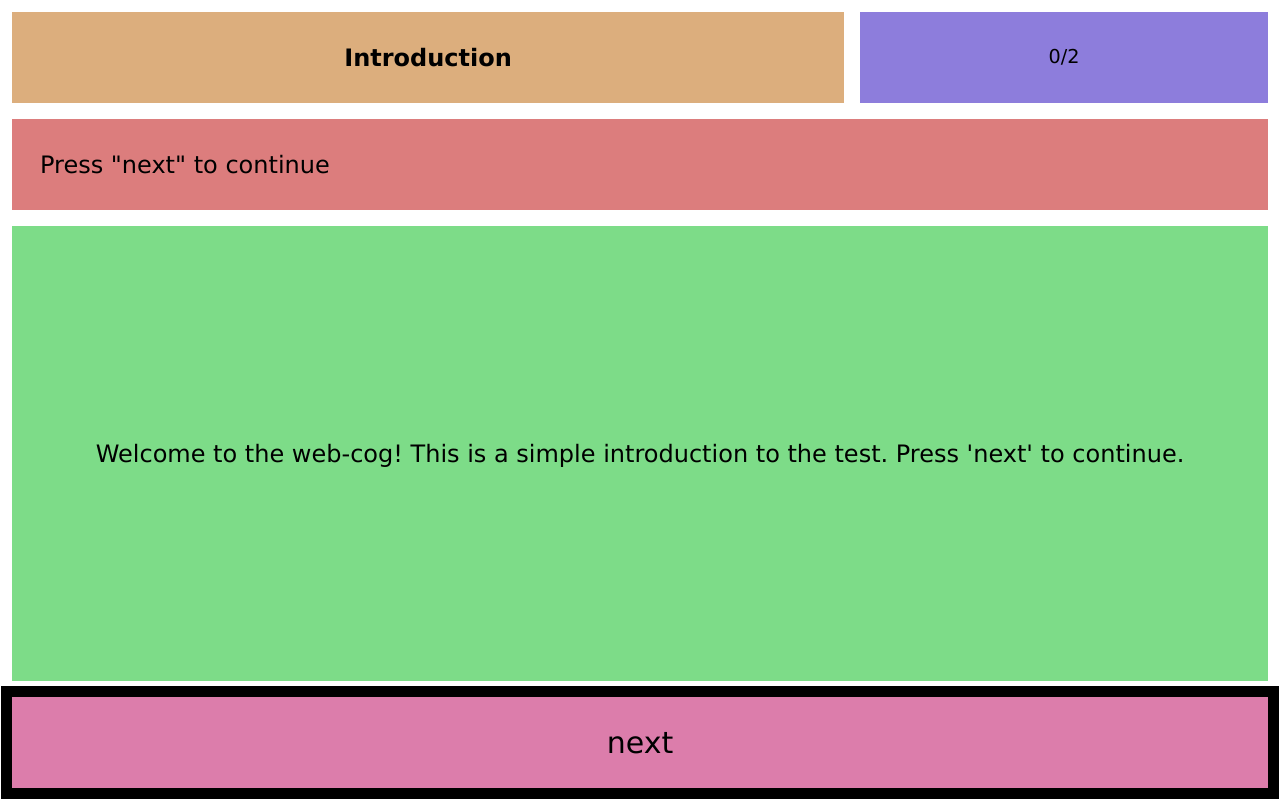
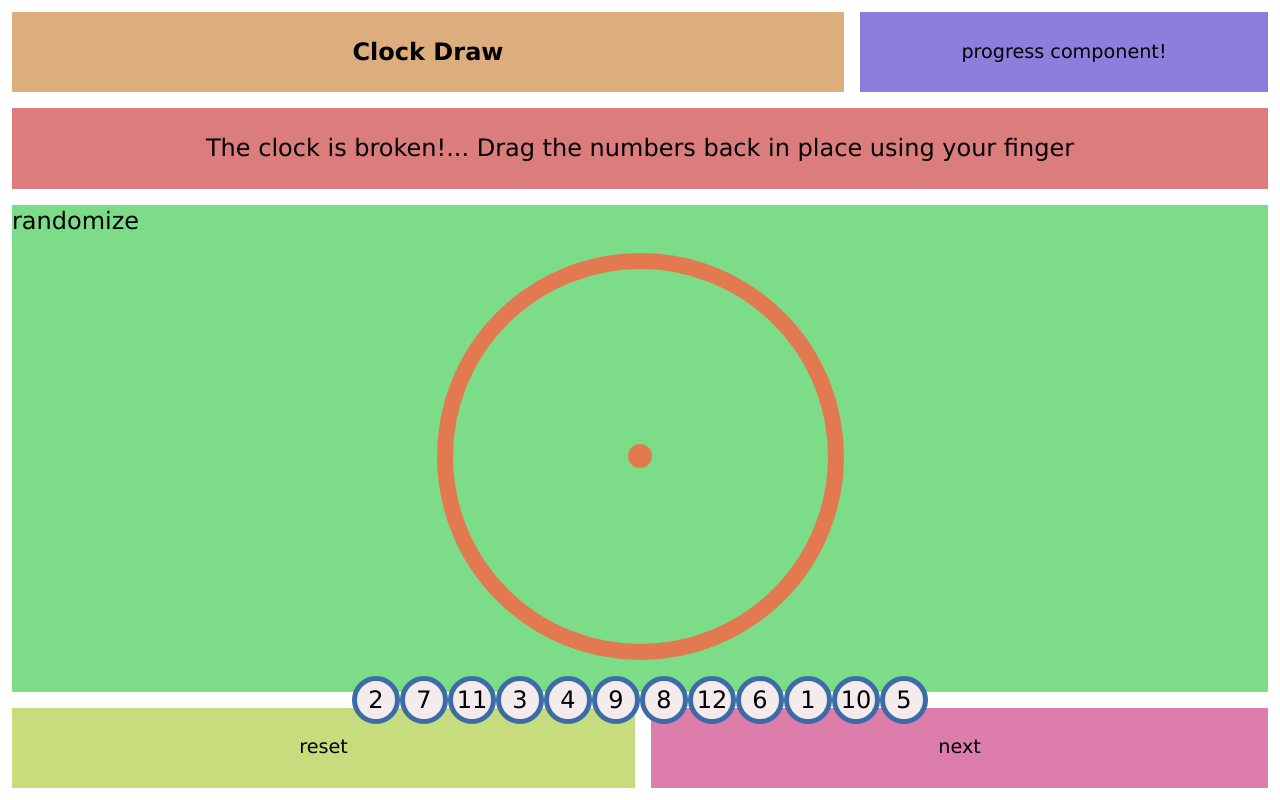
Before and after one commit to ntnon/svelte-cog, a SvelteKit app: page / in a window 1280 px wide. Built offline with nearby package versions, Linux system fonts and the light colour scheme.

Commit message:
reduce entierly stage dependency and implement slot based layout

```diff
--- a/src/components/Stage.svelte
+++ b/src/components/Stage.svelte
@@ -1,52 +1,29 @@
-<script lang="ts">
-	import { defaultNextLabel, defaultResetLabel } from '$lib/constants';
-	import type { IStage } from '$lib/interfaces';
-
-	export let stage: IStage;
-</script>
-
-{#if stage}
 <div class="container m-3">
-		<span class="name center text-2xl font-bold {stage.name.highlight && 'highlight'}">
-			<span class="mx-3">{stage.name.text}</span>
+	<span class="name center text-2xl font-bold">
+		<span class="mx-3"><slot name="name" /></span>
 	</span>
 
-		<span class="progress center {stage.progress.highlight && 'highlight'}">
-			<span class="mx-7">{stage.progress.text}</span>
+	<span class="progress center">
+		<span class="mx-7"><slot name="progress" /></span>
 	</span>
 
-		<span class="info text-2xl {stage.info.highlight && 'highlight'}">
-			<span class="mx-7">{stage.info.text}</span>
+	<span class="info center text-2xl">
+		<span class="mx-7"><slot name="info" /></span>
 	</span>
 
-		<span class="main center text-2xl {stage.main.highlight && 'highlight'}">
-			{#if stage.main.text}
-				<span class="mx-7">{stage.main.text}</span>
-			{/if}
-			{#if stage.main.component}
-				<svelte:component this={stage.main.component} data={stage.data} {stage} />
-			{/if}
+	<span class="main center text-2xl size-full">
+		<slot name="component" />
 	</span>
 
 	<!-- <button
 			class="helpButton center {stage.help.highlight && 'highlight'}"
 			on:click={stage.help.function}>help</button
 		> -->
-		<span class="navbar">
-			{#if !stage.reset.hidden}
-				<button
-					class="reset w-full text-3xl center {stage.reset.highlight && 'highlight'}"
-					on:click={stage.reset.function}>{stage.reset.text ?? defaultResetLabel}</button
-				>
-			{/if}
-			{#if !stage.next.hidden}
-				<button
-					class="next w-fill text-3xl center {stage.next.highlight && 'highlight'}"
-					on:click={stage.next.function}>{stage.next.text ?? defaultNextLabel}</button
-				>{/if}
+	<span class="navbar flex gap-[1rem]">
+		<span class="reset flex-grow center navbtn"><slot name="reset" /></span>
+		<span class="next flex-grow center navbtn"><slot name="next" /></span>
 	</span>
 </div>
-{/if}
 
 <style>
 	.center {
@@ -69,15 +46,10 @@
 
 	.navbar {
 		grid-area: navbar;
-		display: flex;
-		justify-content: space-around;
-		gap: 1rem;
 	}
 
 	.name {
 		grid-area: name;
-		display: flex;
-		align-items: center;
 		background-color: rgb(220, 174, 125);
 	}
 	.progress {
@@ -87,10 +59,9 @@
 
 	.info {
 		grid-area: info;
-		display: flex;
-		align-items: center;
 		background-color: rgb(220, 125, 125);
 	}
+
 	.main {
 		grid-area: main;
 		background-color: rgb(125, 220, 136);
@@ -100,12 +71,12 @@
 		grid-area: reset;
 		background-color: rgb(199, 220, 125);
 	}
+
 	.helpButton {
 		grid-area: help;
 		background-color: rgb(220, 136, 125);
 	}
 	.next {
-		width: 100%;
 		grid-area: next;
 		background-color: rgb(220, 125, 171);
 	}
--- a/src/components/pages/ClockDraw.svelte
+++ b/src/components/pages/ClockDraw.svelte
@@ -1,49 +1,20 @@
 <script lang="ts">
 	import ClockDrawTask from '../tasks/ClockDrawTask.svelte';
 	import { getAppState } from '$lib/state.svelte';
-	import type { IElement, IMarker, IResettableStore, IStage } from '$lib/interfaces';
+
 	import Stage from '../Stage.svelte';
-	import { defaultHelpLabel, defaultNextLabel } from '$lib/constants';
+	import { defaultNextLabel, defaultResetLabel } from '$lib/constants';
 
 	export let fallbackFn: () => void;
 
-	const appState = getAppState();
-	let markers: IResettableStore<IMarker[]> = appState.markers;
-
-	const nextFn = () => {
-		stage.completed = true;
-	};
-
-	const stages: IStage[] = [
-		{
-			completed: false,
-			name: {
-				text: 'Clock Draw'
-			},
-			progress: {
-				text: '2/4'
-			},
-			info: {
-				text: 'This clock is completely broken! Drag the numbers to where they belong using your mouse or finger'
-			},
-			main: {
-				component: ClockDrawTask
-			} as IElement,
-			reset: {
-				text: 'reset',
-				function: () => markers.reset()
-			},
-			help: {
-				text: defaultHelpLabel,
-				function: nextFn
-			},
-			next: {
-				text: defaultNextLabel,
-				function: fallbackFn
-			}
-		}
-	];
-	let stage: IStage = stages[0];
+	const taskState = getAppState().taskData.markers;
 </script>
 
-<Stage {stage} />
+<Stage>
+	<span slot="name">Clock Draw</span>
+	<span slot="info">The clock is broken!... Drag the numbers back in place using your finger</span>
+	<span slot="progress">progress component!</span>
+	<span slot="component" class="size-full"><ClockDrawTask /></span>
+	<button slot="reset" on:click={taskState.resetData}>{defaultResetLabel}</button>
+	<button slot="next" on:click={fallbackFn}>{defaultNextLabel}</button>
+</Stage>
--- a/src/components/pages/ClockHands.svelte
+++ b/src/components/pages/ClockHands.svelte
@@ -1,54 +1,24 @@
 <script lang="ts">
 	import ClockHandsTask from '../tasks/ClockHandsTask.svelte';
 	import { getAppState } from '$lib/state.svelte';
-	import type { IElement, IHands, IResettableStore, IStage } from '$lib/interfaces';
 	import Stage from '../Stage.svelte';
-	import { defaultHelpLabel, defaultNextLabel } from '$lib/constants';
+	import { defaultNextLabel, defaultResetLabel } from '$lib/constants';
 
 	export let fallbackFn: () => void;
 
-	const appState = getAppState();
-	let hands: IResettableStore<IHands> = appState.hands;
-	let timestamp: string = '';
-
-	const nextFn = () => {
-		stage.completed = true;
-	};
-
-	const stages: IStage[] = [
-		{
-			completed: false,
-			name: {
-				text: 'Clock Hands'
-			},
-			progress: {
-				text: '2/4'
-			},
-			info: {},
-			main: {
-				component: ClockHandsTask
-			} as IElement,
-			reset: {
-				text: 'reset',
-				function: () => hands.reset()
-			},
-			help: {
-				text: defaultHelpLabel,
-				function: nextFn
-			},
-			next: {
-				text: defaultNextLabel,
-				function: fallbackFn
-			}
-		}
-	];
-	let stage: IStage = stages[0];
-
-	hands.subscribe((v) => {
-		timestamp = v.hour.target + ':' + v.minute.target * 5;
-		stages[0].info.text = 'Adjust the clock hands using your finger to display ' + timestamp;
-		stage = stages[0];
-	});
+	const taskState = getAppState().taskData.hands;
 </script>
 
-<Stage {stage} />
+<Stage>
+	<span slot="name">Clock Hands</span>
+	<span slot="info"
+		>{'Adjust the clock hands using your finger to display ' +
+			$taskState.data.hour.target +
+			':' +
+			$taskState.data.minute.target * 5}</span
+	>
+	<span slot="progress">progress component!</span>
+	<span slot="component" class="size-full"><ClockHandsTask /></span>
+	<button slot="reset" on:click={taskState.resetData}>{defaultResetLabel}</button>
+	<button slot="next" on:click={fallbackFn}>{defaultNextLabel}</button>
+</Stage>
--- a/src/components/tasks/ClockDrawTask.svelte
+++ b/src/components/tasks/ClockDrawTask.svelte
@@ -9,8 +9,10 @@
 	import { adjustClockwiseDistance } from '../../scripts/adjustClockwiseDistance';
 	import Clock from '../Clock.svelte';
 
-	const appState = getAppState();
-	export let data = appState.markers;
+	const taskState = getAppState().taskData.markers;
+	let markers = $taskState.data;
+
+	let activeMarkerId: number | undefined = undefined;
 
 	let mouseOffsetX = 0;
 	let mouseOffsetY = 0;
@@ -20,7 +22,7 @@
 	const calculateScore = () => {
 		let newScore = 0;
 		let offDistance = 0;
-		$data.map((m) => {
+		markers.map((m) => {
 			if (m.isInsideClock && m.pointsAt) {
 				newScore += 1;
 				let diff = Math.abs(m.pointsAt - m.id);
@@ -64,37 +66,24 @@
 		if (!touch) {
 			e.preventDefault();
 		}
-		const currentMarker = $data.find((m) => m.active === true);
-		if (!currentMarker) return;
-		const currentMarkerHTMLElement = document.getElementById(
-			'marker-initial-slot-' + currentMarker.id
-		);
+		const activeMarker = markers.find((m) => m.id === activeMarkerId);
+		if (!activeMarker) {
+			console.log('no active marker');
+			return;
+		}
+		console.log('active marker!');
 
-		if (!currentMarkerHTMLElement) return;
-		const { x: offsetX, y: offsetY } = getPagePosition(currentMarkerHTMLElement);
 		const { clientX, clientY } = getClientCoordinates(e);
 
-		const newAngle = calculateMouseDialAngle(dial, clientX, clientY);
-		const newPointsAt = cssRotationToClockHours(newAngle);
-		const newInsideClock = isMarkerInCircle(currentMarker.id.toString());
-		const newMarkers = $data.map((m) => {
-			if (m.id === currentMarker?.id) {
-				return {
-					...currentMarker,
-					pointsAt: newPointsAt,
-					angle: newAngle,
-					x: clientX - offsetX - mouseOffsetX,
-					y: clientY - offsetY - mouseOffsetY,
-					isInsideClock: newInsideClock
-				};
-			}
-			return m;
-		});
-		data.update((value) => newMarkers);
+		activeMarker.angle = calculateMouseDialAngle(dial, clientX, clientY);
+		activeMarker.pointsAt = cssRotationToClockHours(activeMarker.angle);
+		activeMarker.isInsideClock = isMarkerInCircle(activeMarker.id.toString());
+		activeMarker.x = clientX - mouseOffsetX;
+		activeMarker.y = clientY - mouseOffsetY;
 	};
 
 	const handleMouseUp = () => {
-		$data.map((m) => (m.active = false));
+		activeMarkerId = undefined;
 		calculateScore();
 		// enableNext = !$data.find((m) => !m.isInsideClock);
 	};
@@ -111,8 +100,12 @@
 		if (marker.isInsideClock) {
 			// $store.corrections += 1;
 		}
-		marker.active = true;
+		activeMarkerId = marker.id;
 	};
+
+	$: if (markers) {
+		console.log('markers!');
+	}
 </script>
 
 <!-- <button
@@ -149,13 +142,23 @@
 		{/each}
 	</span>
 </span> -->
+
+<button
+	on:click={() => {
+		console.log('hi');
+		markers.map((m) => {
+			m.x += Math.random() * 100 - 50;
+			m.y += Math.random() * 100 - 50;
+		});
+	}}>randomize</button
+>
 <span class="flex flex-col size-full items-center">
 	<Clock>
 		<span class="dial" bind:this={dial} />
 	</Clock>
 
 	<span class="markers w-[100%] flex flex-row justify-center items-center flex-wrap"
-		>{#each $data as marker}
+		>{#each $taskState.data as marker}
 			<div id={'marker-initial-slot-' + marker.id}>
 				<div
 					id={'marker-' + marker.id}
--- a/src/components/tasks/ClockHandsTask.svelte
+++ b/src/components/tasks/ClockHandsTask.svelte
@@ -8,10 +8,8 @@
 	import { adjustClockwiseDistance } from '../../scripts/adjustClockwiseDistance';
 	import Clock from '../Clock.svelte';
 
-	const appState = getAppState();
-	export let handsData = appState.hands;
-	let data = [$handsData.hour, $handsData.minute];
-	handsData.subscribe((v) => (data = [v.hour, v.minute]));
+	const taskState = getAppState().taskData.hands;
+	let data = [$taskState.data.hour, $taskState.data.minute];
 
 	export let score: number = 0;
 	export let enableNext: boolean = false;
@@ -51,11 +49,6 @@
 				hand.pointsAt = cssRotationToClockHours(newAngle);
 			}
 			return hand;
-		});
-		handsData.update((v) => {
-			v.hour = data[0];
-			v.minute = data[1];
-			return v;
 		});
 	};
 
--- a/src/lib/defaultAppData.ts
+++ b/src/lib/defaultAppData.ts
@@ -1,15 +1,20 @@
-import type { IAppData, IHands, IMarker } from "./interfaces";
-import { createResettableStore } from "../scripts/resettableStore";
+import type { IAppData, IHands, IMarker, } from "./interfaces";
+import { resettableStore, resettableTaskStore } from "../scripts/resettableStore";
 import { generateClockMarkers } from "../scripts/generateClockMarkers";
 import { generateClockHands } from "../scripts/generateClockHands";
 import { generateRandomWords } from "../scripts/generateRandomWords";
 
 
 export const defaultAppData: IAppData = {
-    consent: createResettableStore<boolean>(() => false),
-    words: createResettableStore<string[]>(() => generateRandomWords()),
-    markers: createResettableStore<IMarker[]>(() => generateClockMarkers()),
-    hands: createResettableStore<IHands>(() => generateClockHands()),
-    recallGuesses: createResettableStore<string[]>(() => []),
-    registrationGuesses: createResettableStore<string[]>(() => []),
+    consent: resettableStore<boolean>(() => false),
+    words: resettableStore<string[]>(() => generateRandomWords()),
+    taskData: {
+        markers: resettableTaskStore<IMarker[]>(() => generateClockMarkers()),
+        hands: resettableTaskStore<IHands>(() => generateClockHands()),
+        recallGuesses: resettableTaskStore<string[]>(() => []),
+        registrationGuesses: resettableTaskStore<string[]>(() => []),
+        //expandable
+    }
+    //expandable
+
 }
--- a/src/routes/+page.svelte
+++ b/src/routes/+page.svelte
@@ -7,7 +7,7 @@
 	import Recall from '../components/pages/Recall.svelte';
 
 	const pages = [Introduction, Example, WordRegistration, ClockDraw, ClockHands, Recall];
-	let index = 0;
+	let index = 3;
 
 	const fallbackFn = () => {
 		index = (index + 1) % pages.length;
--- a/src/scripts/resettableStore.ts
+++ b/src/scripts/resettableStore.ts
@@ -1,8 +1,35 @@
 import { writable } from "svelte/store";
-import type { IResettableStore } from "$lib/interfaces";
+import type { IResettableStore, ITaskData, IResettableTaskStore } from "$lib/interfaces";
 
 
-export const createResettableStore = <T>(generator: () => T): IResettableStore<T> => {
+export const resettableTaskStore = <T>(generator: () => T): IResettableTaskStore<ITaskData<T>> => {
+    const data = generator();
+    const { set, update, subscribe } = writable<ITaskData<T>>({
+        data,
+        completed: false,
+        score: 0
+    });
+
+    const resetData = () => update(
+        (v) => ({ ...v, data: generator() }) // Call generator() immediately
+    );
+
+    const reset = () => set({
+        data: generator(),
+        completed: false,
+        score: 0
+    });
+
+    return {
+        subscribe,
+        set,
+        update,
+        resetData,
+        reset
+    }
+}
+
+export const resettableStore = <T>(generator: () => T): IResettableStore<T> => {
     const { subscribe, set, update } = writable<T>(generator());
     const reset = () => set(generator());
     return {
```
Also changed, not shown: src/lib/interfaces.ts (+38 -9 lines). Lines whose indentation alone changed are shown as unchanged.
